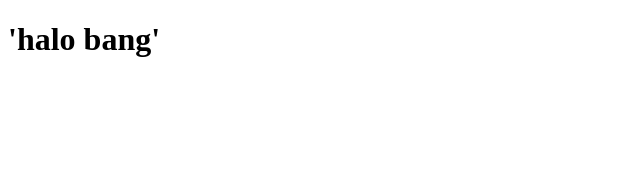
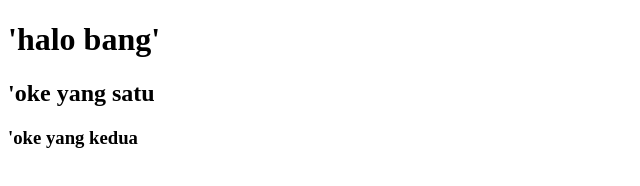
Before and after one commit to georendy/IND-FE-13-WED-19.00-pertama, a plain HTML site: page index.html in a window 1280 px wide. Shown: the whole page, without its empty margins (0-640 px from the left). Drawn offline with Linux system fonts and the light colour scheme.

Commit message:
Add additional headings to index.html
tambah 2 kalimat lagi

```diff
--- a/index.html
+++ b/index.html
@@ -2,6 +2,8 @@
 <html><head></head>
   <body>
 <h1>'halo bang'</h1>
+    <h2>'oke yang satu</h2>
+    <h3>'oke yang kedua</h3>
 
   </body>
 
```
